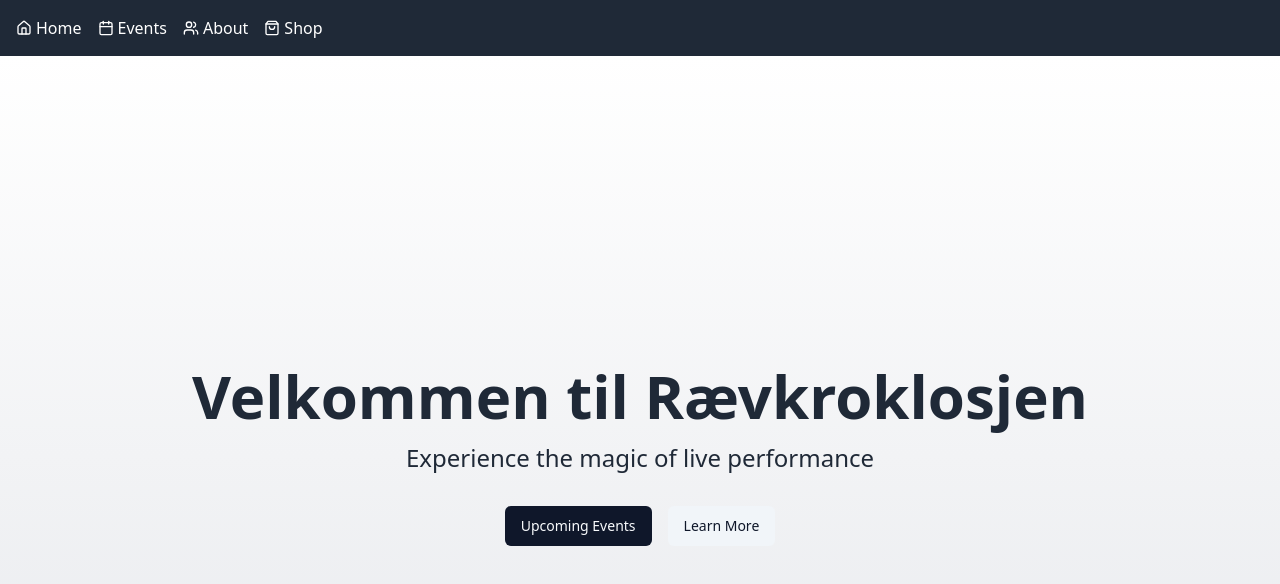
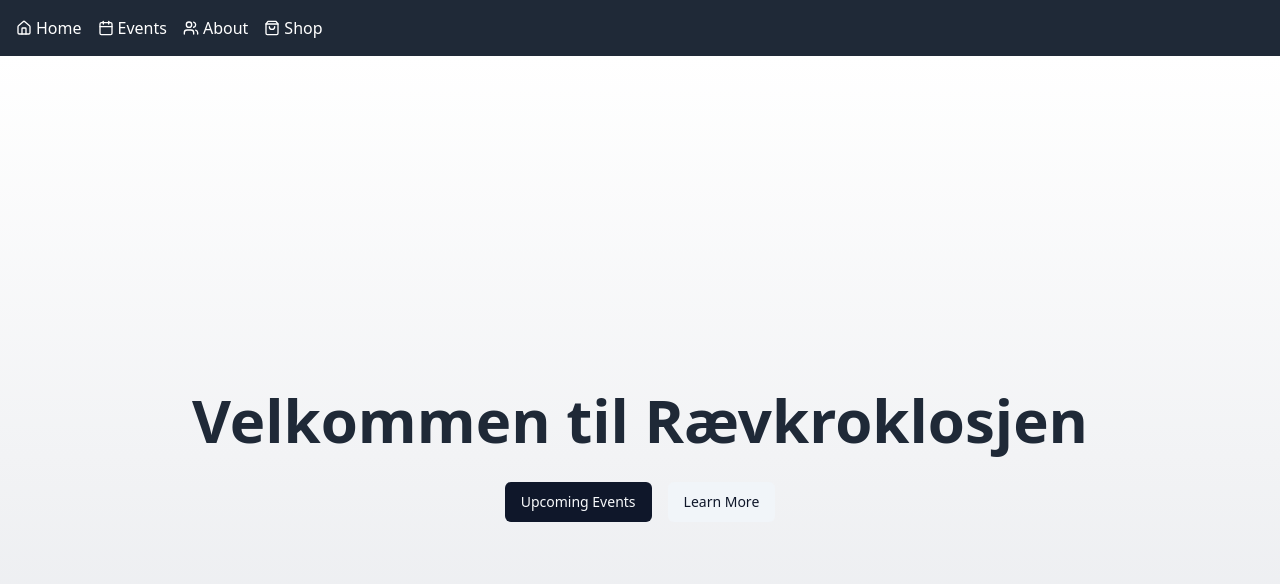
Before and after one commit to GPT-Engineer-App/showgroup-harmony-hub, a React (Vite) app: page / in a window 1280 px wide. Shown: the top 584 px of the page. Built offline with nearby package versions, Linux system fonts and the light colour scheme.

Commit message:
Remove tagline from homepage
Removed the text "Experience the magic of live performance" from the Index component.
[skip gpt_engineer]

```diff
--- a/src/pages/Index.jsx
+++ b/src/pages/Index.jsx
@@ -5,8 +5,7 @@ const Index = () => {
   return (
     <div className="min-h-screen flex flex-col items-center justify-center bg-gradient-to-b from-white to-gray-200">
       <div className="text-center text-gray-800">
-        <h1 className="text-6xl font-bold mb-4">Velkommen til Rævkroklosjen</h1>
-        <p className="text-2xl mb-8">Experience the magic of live performance</p>
+        <h1 className="text-6xl font-bold mb-8">Velkommen til Rævkroklosjen</h1>
         <div className="space-x-4">
           <Button asChild>
             <Link to="/events">Upcoming Events</Link>
```
